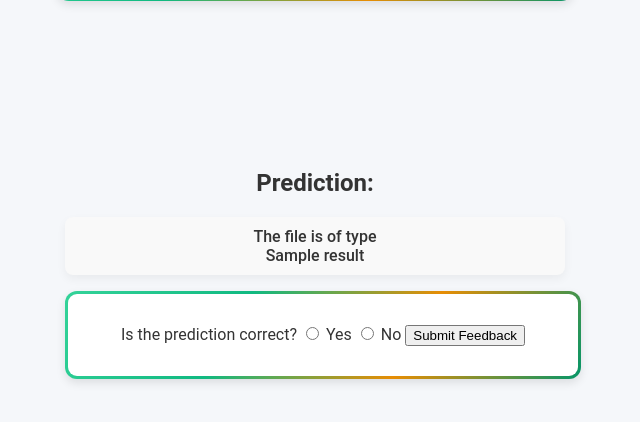
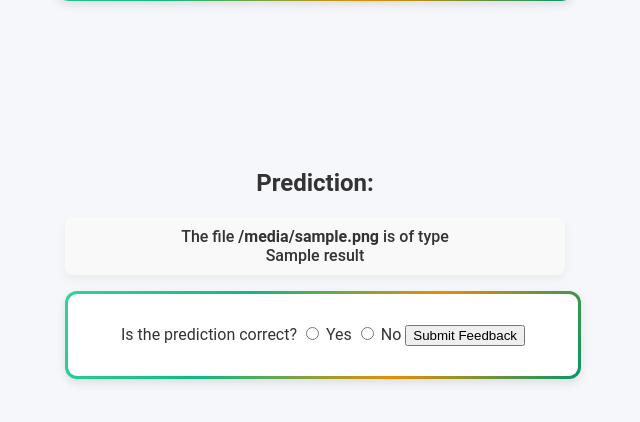
Before and after one commit to amartya-pandey/financial-document-classifier, a Flask app: template templates/index.html in a window 1280 px wide. Shown: the part 272-694 px from the top of the page, without its empty margins (325-965 px from the left). Run offline with Flask 3, Linux system fonts and the light colour scheme; the template is opened without the code that fills it: most values are stand-ins (such as "Sample title", 1, 10 or a date in 2020); parts of the project's set-up code (start-up, migrations or seed data) failed here and were passed over; some web fonts are replaced.

Commit message:
Submission commit...

```diff
--- a/app.py
+++ b/app.py
@@ -82,13 +82,15 @@ def index():
     if request.method == 'POST':
         file = request.files['file']
         if file:
+            filename = file.filename  # Get the filename
+
             try:
                 content = read_file_content(file)
                 vectorized_content = vectorizer.transform([content])
                 prediction_index = model.predict(vectorized_content)[0]
                 predicted_category = categories[prediction_index]
                 store_feedback(content, predicted_category)
-                return render_template('index.html', result=predicted_category, categories=categories, uploaded_text=content)
+                return render_template('index.html', result=predicted_category, categories=categories, uploaded_text=content, filename=filename)
             except Exception as e:
                 return render_template('index.html', result=f"Error: {str(e)}", categories=categories)
     return render_template('index.html', result=None, categories=categories)
--- a/templates/index.html
+++ b/templates/index.html
@@ -26,7 +26,7 @@
     {% if result %}
     <div id="res">
         <h2>Prediction:</h2>
-        <p class="show-result">The file is of type <br>{{ result }}</p>
+        <p class="show-result">The file <strong> {{ filename }} </strong> is of type <br>{{ result }}</p>
 
         <!-- Feedback Form -->
         <form method="POST" action="/feedback" id="feedback-form">
```
Also changed, not shown: retrain_model.py (line endings or trailing spaces).
